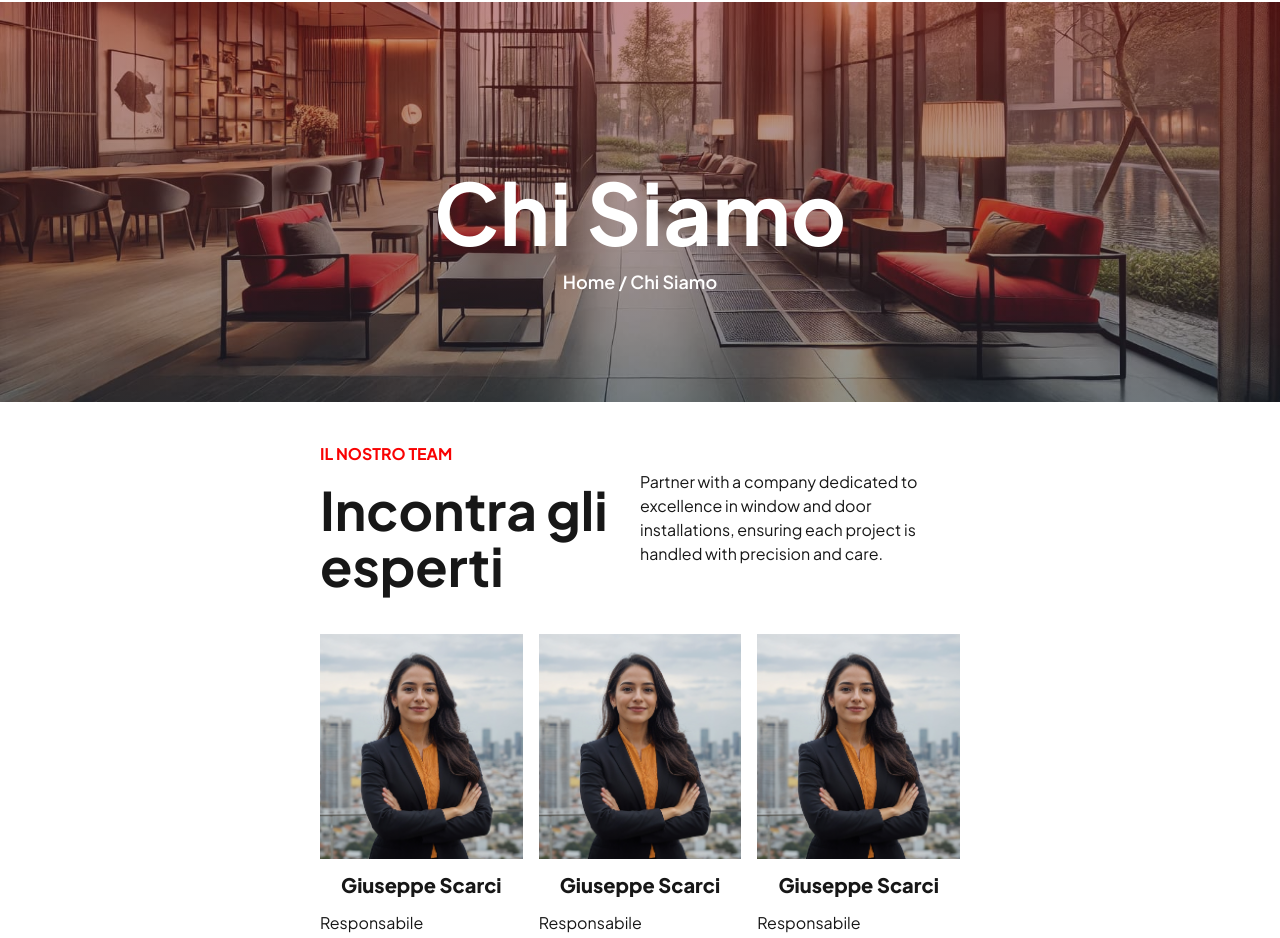
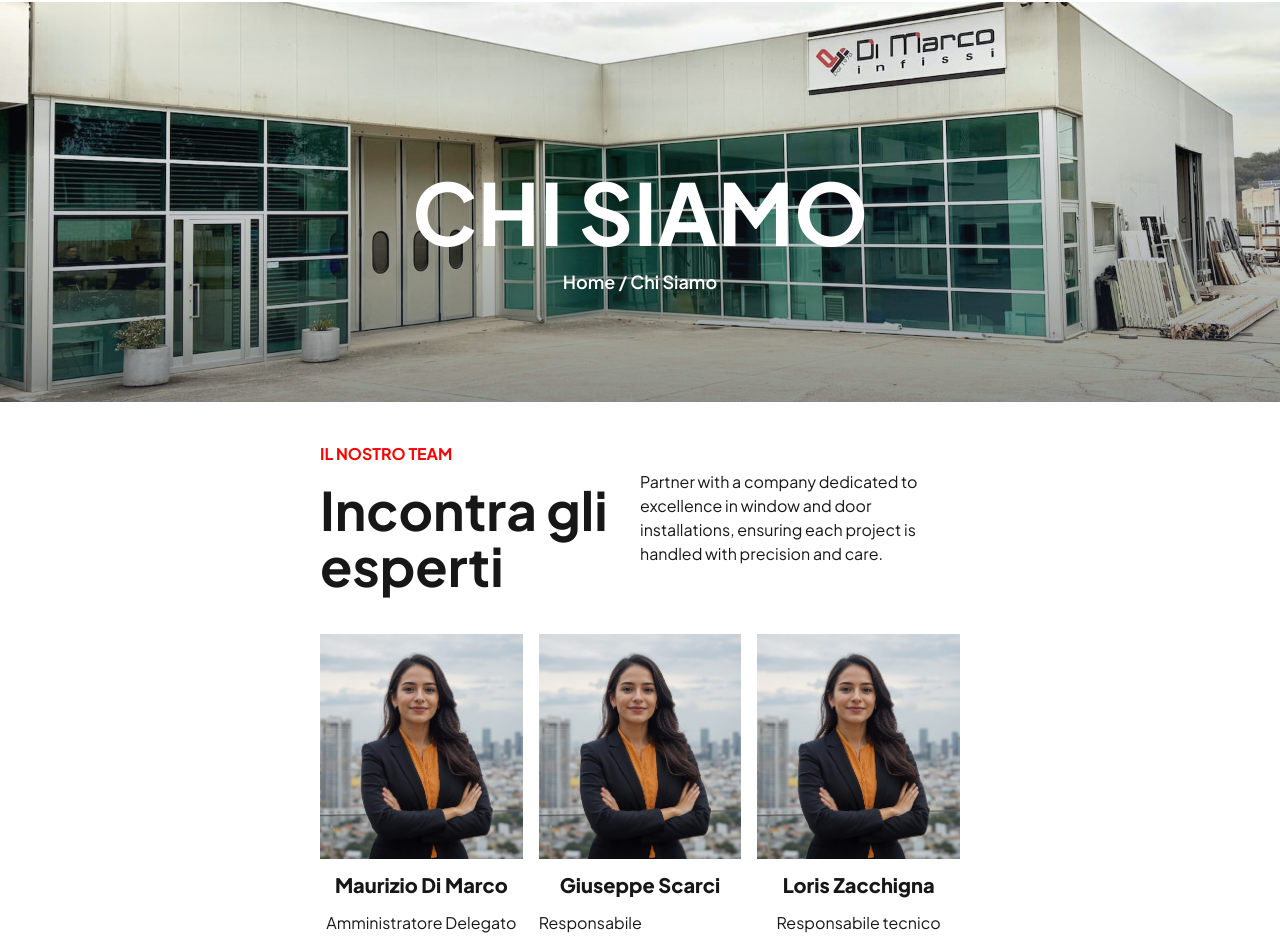
Before and after one commit to vttdrddevelopment/dimarcosrl, a Next.js app: page /chisiamo in a window 1280 px wide. Shown: the part 142-1080 px from the top of the page. Built offline with nearby package versions, Linux system fonts and the light colour scheme.

Commit message:
cambiata immagine chisiamo

```diff
--- a/src/app/chisiamo/page.tsx
+++ b/src/app/chisiamo/page.tsx
@@ -15,16 +15,16 @@ import { CgLayoutGridSmall } from "react-icons/cg";
 import { BiSolidGrid } from "react-icons/bi";
 import LavoraConNoi from "../components/home/LavoraConNoi";
 
-import homebg from "../../../public/home.jpg"
+import homebg from "../../../public/chisiamobg.jpg"
 
 export default function ChiSiamo() {
   return (
     <div className="font-[family-name:var(--font-plus-jakarta-sans)]">
       <div className="grid grid-rows-[20px_1fr_20px] relative h-[50vh] p-8 pb-20 gap-16 padding chisiamo">
-      <Image src={homebg} alt="alt" layout="fill" objectFit="cover" objectPosition="bottom"  className="w-full absolute top-0 h-[50vh]"/>
-        <div className="absolute top-0 w-full h-[50vh] bg-gradient-to-b from-red-900 to-gray-800 opacity-50 z-10"></div>
+      <Image src={homebg} alt="alt" layout="fill" objectFit="cover" objectPosition="center"  className="w-full absolute top-0 h-[50vh]"/>
+        <div className="absolute top-0 w-full h-[50vh] bg-gradient-to-b from-transparency to-gray-800 opacity-50 z-10"></div>
         <div className="flex flex-col gap-4 justify-center items-center w-full h-[50vh]">
-          <h1 className="text-white font-bold xl:text-[85px] lg:text-[70px] md:text-[50px] text-[40px] z-20 xl:leading-20 lg:leading-16 leading-10">
+          <h1 className="text-white uppercase font-bold xl:text-[85px] lg:text-[70px] md:text-[50px] text-[40px] z-20 xl:leading-20 lg:leading-16 leading-10">
             Chi Siamo
           </h1>
           <div className="text-white font-semibold text-lg z-20">
@@ -53,8 +53,8 @@ export default function ChiSiamo() {
       <div className="grid xl:grid-cols-3 grid-cols-1 gap-4 padding pb-20">
         <div className="flex flex-col gap-3 items-center">
           <Image src={team1} alt="alt" width={400} height={400} />
-          <span className="font-extrabold text-xl">Giuseppe Scarci</span>
-          <span>Responsabile commerciale</span>
+          <span className="font-extrabold text-xl">Maurizio Di Marco</span>
+          <span>Amministratore Delegato</span>
           <div className="flex flex-row gap-6">
             <div className="p-3 rounded-full bg-gray-200 hover:bg-primary text-primary hover:text-gray-200 hover:cursor-pointer">
               <FaFacebookF size={20} />
@@ -85,8 +85,8 @@ export default function ChiSiamo() {
         </div>
         <div className="flex flex-col gap-3 items-center">
           <Image src={team1} alt="alt" width={400} height={400} />
-          <span className="font-extrabold text-xl">Giuseppe Scarci</span>
-          <span>Responsabile commerciale</span>
+          <span className="font-extrabold text-xl">Loris Zacchigna</span>
+          <span>Responsabile tecnico</span>
           <div className="flex flex-row gap-6">
             <div className="p-3 rounded-full bg-gray-200 hover:bg-primary text-primary hover:text-gray-200 hover:cursor-pointer">
               <FaFacebookF size={20} />
--- a/src/app/components/home/Galleria.tsx
+++ b/src/app/components/home/Galleria.tsx
@@ -49,7 +49,7 @@ export default function Galleria() {
       </div>
       <div className="flex flex-col gap-10 items-center mt-10 w-full z-10">
         <h1 className="font-bold xl:text-[53px] lg:text-[50px] md:text-[40px] text-[30px] xl:leading-14 lg:leading-12 leading-8">
-          Lavoriamo con i migliori brands
+          I nostri partners
         </h1>
         <div className="grid lg:grid-cols-4 grid-cols-2 gap-10">
           <Image src={areaponzio} alt="alt" width={300} height={300} />
```
Also changed, not shown: public/chisiamobg.jpg (added).
